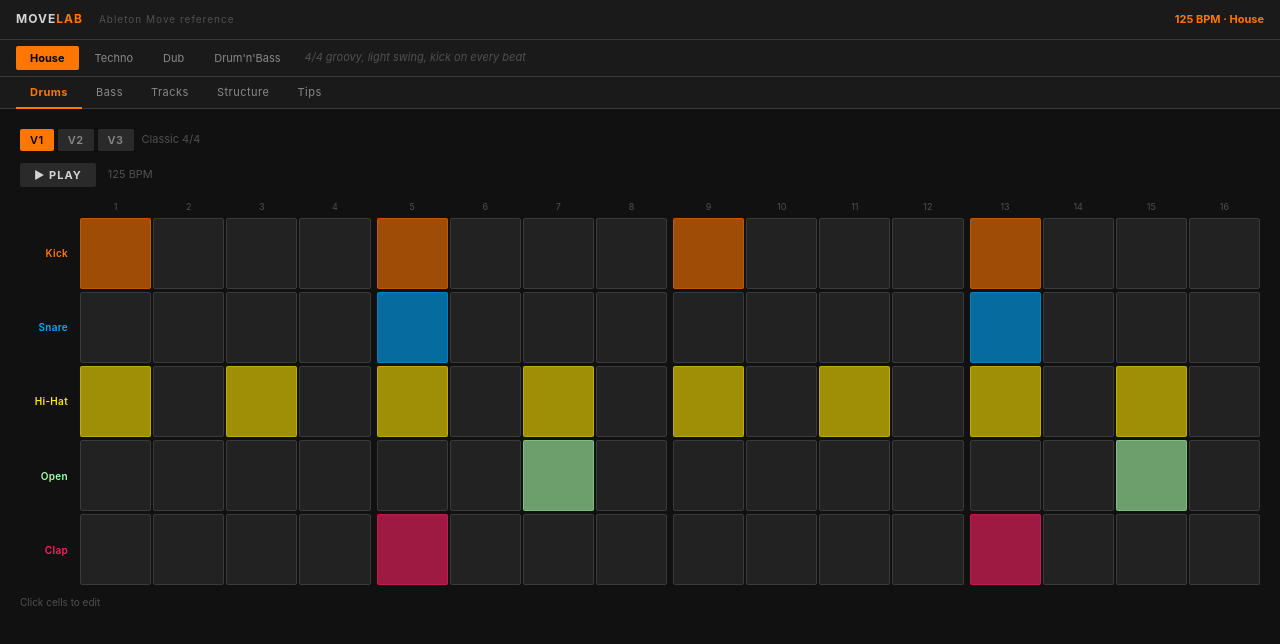
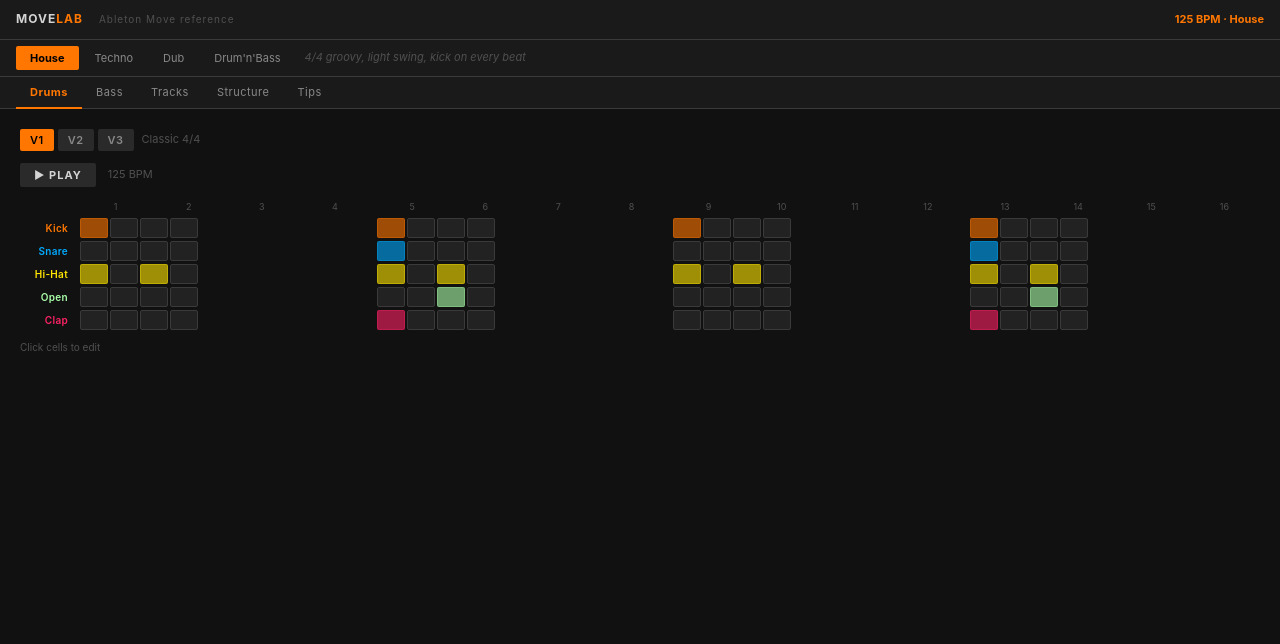
Before and after one commit to mxderouet/movelab, a React (Vite) app: page / in a window 1280 px wide. Shown: the top 644 px of the page. Built offline with nearby package versions, Linux system fonts and the light colour scheme.

Commit message:
style: larger font size, smaller step cells

```diff
--- a/src/components/BassSection.jsx
+++ b/src/components/BassSection.jsx
@@ -73,7 +73,8 @@ export default function BassSection({ genre }) {
                   style={{
                     flex: 1,
                     minWidth: 0,
-                    height: 30,
+                    maxWidth: 28,
+                    height: 22,
                     background: note ? genre.color + "99" : "var(--bg-2)",
                     border: `1px solid ${note ? genre.color + "55" : "var(--border)"}`,
                     borderRadius: 2,
--- a/src/components/DrumGrid.jsx
+++ b/src/components/DrumGrid.jsx
@@ -150,7 +150,8 @@ export default function DrumGrid({ genre }) {
                     style={{
                       flex: 1,
                       minWidth: 0,
-                      aspectRatio: "1",
+                      maxWidth: 28,
+                      height: 20,
                       background: on
                         ? step === i ? ROW_COLORS[row] : ROW_COLORS[row] + "99"
                         : step === i ? "var(--bg-3)" : "var(--bg-2)",
--- a/src/index.css
+++ b/src/index.css
@@ -27,7 +27,7 @@ body {
   background: var(--bg-0);
   color: var(--text-primary);
   font-family: var(--font);
-  font-size: 13px;
+  font-size: 15px;
   line-height: 1.4;
   -webkit-font-smoothing: antialiased;
   margin: 0;
```
